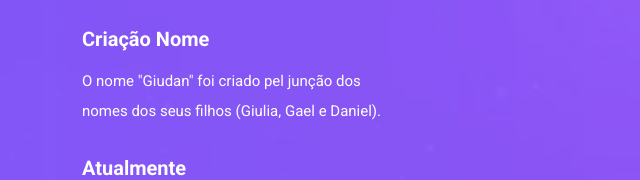
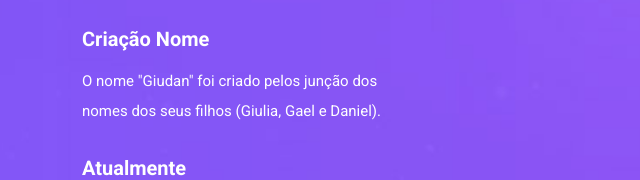
Before and after one commit to aluluribanas/site, a plain HTML site: page index.html in a window 1280 px wide. Shown: the part 2160-2340 px from the top of the page, 0-640 px from the left. Drawn offline with nearby package versions, Linux system fonts and the light colour scheme.

Commit message:
Add files via upload

```diff
--- a/index.html
+++ b/index.html
@@ -233,7 +233,7 @@ https://templatemo.com/tm-577-liberty-market
             <p>A Giudan foi criada em 2008 por uma mulher, mãe de três filhos, como um hobby e em contra partida para ganhar dinheiro extra.</p>
 
             <h4>Criação Nome</h4>
-            <p>O nome "Giudan" foi criado pel junção dos nomes dos seus filhos (Giulia, Gael e Daniel).</p>
+            <p>O nome "Giudan" foi criado pelos junção dos nomes dos seus filhos (Giulia, Gael e Daniel).</p>
 
             <h4> Atualmente</h4>
             <p>Começamos trabalhando apenas com montagem de festas e atualmente montamos festas, alugamos peças e fazemos lembrancinha. Também fazemos produtos de papelaria personalizado como topo de bolo.
```
